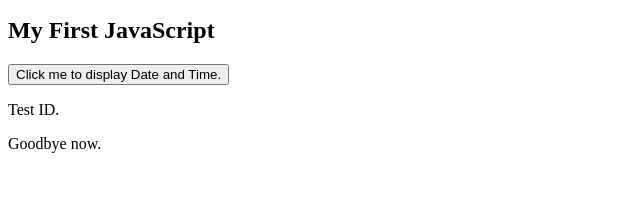
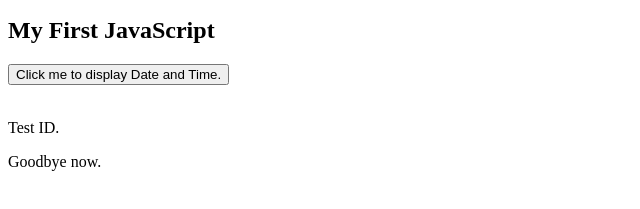
Before and after one commit to tnm2322/tnm2322.github.io, a plain HTML site: page index.html in a window 1280 px wide. Shown: the part 101-310 px from the top of the page, without its empty margins (0-640 px from the left). Drawn offline with Linux system fonts and the light colour scheme.

Commit message:
Update index.html

```diff
--- a/index.html
+++ b/index.html
@@ -10,9 +10,9 @@
     <h2>My First JavaScript</h2>
 
     <button type="button" onclick="document.getElementById('demo').innerHTML = Date()">
-        Click me to display Date and Time.</button>
+        Click me to display Date and Time.</button> <br>
 
-    <p id="demo">Test ID.</p>
+    <br> <p id="demo">Test ID.</p>
 
 
     <p>Goodbye now.</p>
```
